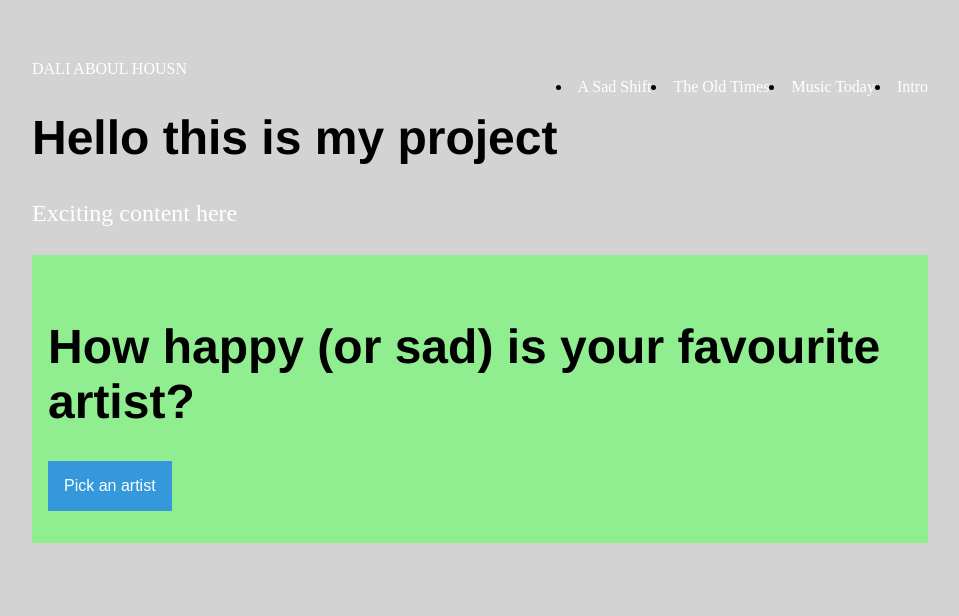
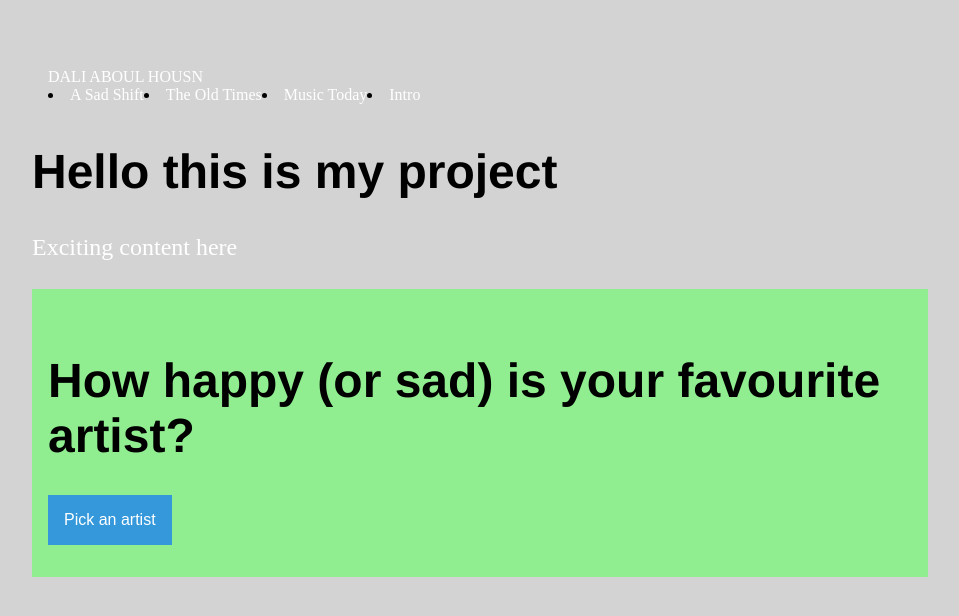
Before and after one commit to ah-dali/ah-dali.github.io, a Jekyll site: the page built from index.html, in a window 1280 px wide. Shown: the top 616 px of the page, without its empty margins (160-1119 px from the left). Built offline with Jekyll 4.4.1, drawn with Linux system fonts in a browser that asks for light colours.

Commit message:
Update main.css

```diff
--- a/css/main.css
+++ b/css/main.css
@@ -4,7 +4,21 @@ body {
     background-color: lightgrey;
 }
 
-
+.navbar {
+  position: relative;
+  display: -webkit-box;
+  display: -ms-flexbox;
+  display: flex;
+  -ms-flex-wrap: wrap;
+  flex-wrap: wrap;
+  -webkit-box-align: center;
+  -ms-flex-align: center;
+  align-items: center;
+  -webkit-box-pack: justify;
+  -ms-flex-pack: justify;
+  justify-content: space-between;
+  padding: 0.5rem 1rem;
+}
 
 a {
     text-decoration: none;
```
